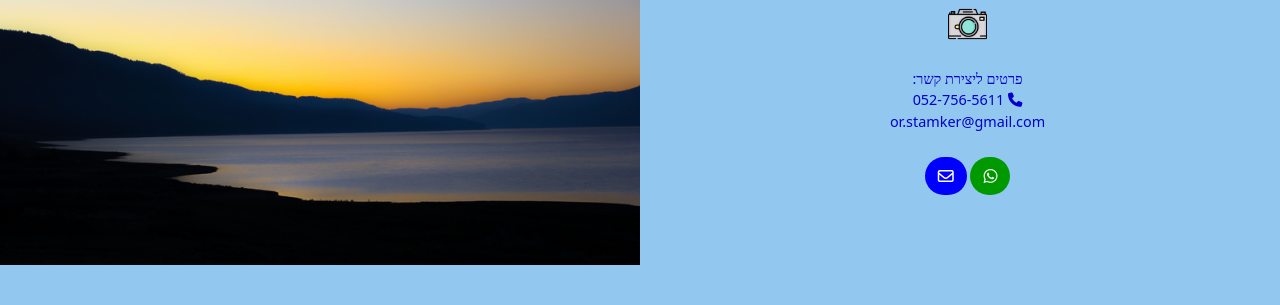
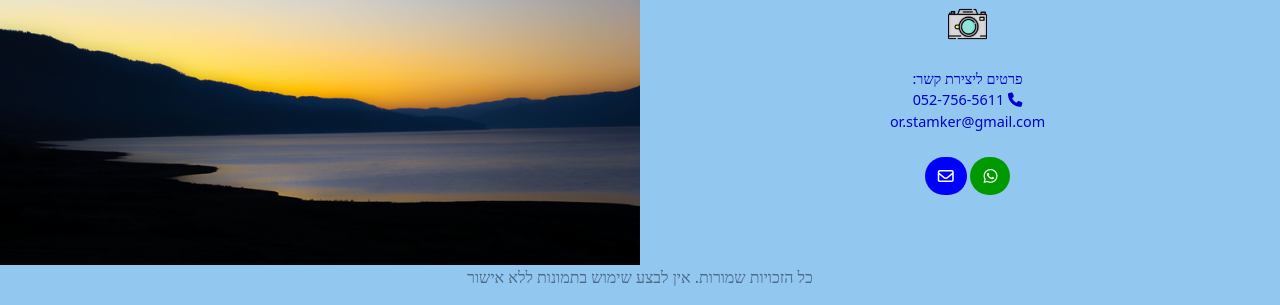
Before and after one commit to EfratVanso/Or_Photographer.github.io, a plain HTML site: page index.html in a window 1280 px wide. Shown: the part 1508-1813 px from the top of the page. Before the commit the page ends 1773 px from the top, so only its background shows below. Drawn offline with nearby package versions, Linux system fonts and the light colour scheme.

Commit message:
add footer

```diff
--- a/app.css
+++ b/app.css
@@ -76,6 +76,13 @@ p{
 li{
     text-shadow: -1px -1px 1px #6699ff, 2px 2px 7px #363636;
 }
+.footer {
+    position: sticky;
+    left: 0;
+    width: 100%;
+    color: #4f6a88;
+    text-align: center;
+ }
 @media(min-width:768px){
 .navbar.scrolled{
     background:#6699ff;
--- a/index.html
+++ b/index.html
@@ -191,6 +191,9 @@
         </div>
       </section>
 
+      <div  class="footer">
+        <p>כל הזכויות שמורות. אין לבצע שימוש בתמונות ללא אישור</p>
+      </div>
     <!-- Optional JavaScript -->
     <!-- jQuery first, then Popper.js, then Bootstrap JS -->
     <script
```
